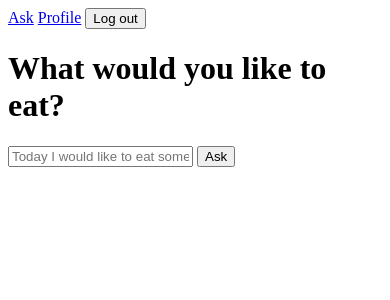
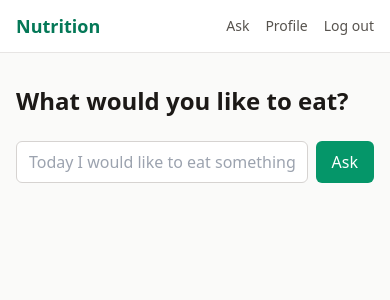
Before and after one commit to shrimpmode/recipeai, a Django app: page / in a window 390 px wide. Shown: the top 300 px of the page. Run offline with Django 5.2, Linux system fonts and the light colour scheme; the visitor is signed in with stand-in values (Sample User, id 1); parts of the project's set-up code (start-up, migrations or seed data) failed here and were passed over; some libraries are stand-ins or nearby versions.

Commit message:
project styles

```diff
--- a/templates/base.html
+++ b/templates/base.html
@@ -2,27 +2,36 @@
 <html lang="en">
 <head>
   <meta charset="utf-8">
+  <meta name="viewport" content="width=device-width, initial-scale=1">
   <title>{% block title %}Nutrition{% endblock %}</title>
   <script src="https://unpkg.com/htmx.org@1.9.12"></script>
+  <script src="https://cdn.tailwindcss.com"></script>
 </head>
-<body>
-  <nav>
+<body class="min-h-screen bg-stone-50 text-stone-900">
+  <nav class="border-b border-stone-200 bg-white">
+    <div class="mx-auto flex max-w-2xl items-center justify-between px-4 py-3">
+      <a href="{% url 'submit-query' %}" class="text-lg font-semibold text-emerald-700">Nutrition</a>
+      <div class="flex items-center gap-4 text-sm">
         {% if user.is_authenticated %}
-      <a href="{% url 'submit-query' %}">Ask</a>
-      <a href="{% url 'edit-profile' %}">Profile</a>
-      <form action="{% url 'logout' %}" method="post" style="display:inline">
+          <a href="{% url 'submit-query' %}" class="text-stone-600 hover:text-emerald-700">Ask</a>
+          <a href="{% url 'edit-profile' %}" class="text-stone-600 hover:text-emerald-700">Profile</a>
+          <form action="{% url 'logout' %}" method="post">
             {% csrf_token %}
-        <button type="submit">Log out</button>
+            <button type="submit" class="text-stone-600 hover:text-emerald-700">Log out</button>
           </form>
         {% else %}
-      <a href="{% url 'login' %}">Log in</a>
+          <a href="{% url 'login' %}" class="text-stone-600 hover:text-emerald-700">Log in</a>
         {% endif %}
+      </div>
+    </div>
   </nav>
 
+  <main class="mx-auto max-w-2xl px-4 py-8">
     {% for message in messages %}
-    <p>{{ message }}</p>
+      <p class="mb-4 rounded-md bg-emerald-50 px-4 py-2 text-sm text-emerald-800">{{ message }}</p>
     {% endfor %}
 
     {% block content %}{% endblock %}
+  </main>
 </body>
 </html>
--- a/templates/queries/_error.html
+++ b/templates/queries/_error.html
@@ -1,3 +1,3 @@
-<div>
+<div class="rounded-lg border border-red-200 bg-red-50 px-4 py-3 text-red-800">
   <p>Something went wrong finding recipes for that request. Please try again.</p>
 </div>
--- a/templates/queries/_status_poll.html
+++ b/templates/queries/_status_poll.html
@@ -1,3 +1,5 @@
-<div hx-get="{% url 'query-status' query_request.id %}" hx-trigger="load delay:1s" hx-swap="outerHTML">
+<div hx-get="{% url 'query-status' query_request.id %}" hx-trigger="load delay:1s" hx-swap="outerHTML"
+     class="flex items-center gap-3 rounded-lg border border-stone-200 bg-white px-4 py-3 text-stone-600">
+  <span class="h-4 w-4 animate-spin rounded-full border-2 border-emerald-600 border-t-transparent"></span>
   <p>Finding recipes for you&hellip;</p>
 </div>
--- a/templates/queries/submit.html
+++ b/templates/queries/submit.html
@@ -1,11 +1,13 @@
 {% extends "base.html" %}
 
 {% block content %}
-<h1>What would you like to eat?</h1>
-<form hx-post="{% url 'submit-query' %}" hx-target="#result" hx-swap="innerHTML">
+<h1 class="mb-6 text-2xl font-semibold text-stone-900">What would you like to eat?</h1>
+<form hx-post="{% url 'submit-query' %}" hx-target="#result" hx-swap="innerHTML"
+      class="flex gap-2">
   {% csrf_token %}
-  <input type="text" name="prompt" placeholder="Today I would like to eat something high fiber" required>
-  <button type="submit">Ask</button>
+  <input type="text" name="prompt" placeholder="Today I would like to eat something high fiber" required
+         class="flex-1 rounded-md border border-stone-300 px-3 py-2 focus:border-emerald-500 focus:outline-none">
+  <button type="submit" class="rounded-md bg-emerald-600 px-4 py-2 font-medium text-white hover:bg-emerald-700">Ask</button>
 </form>
-<div id="result"></div>
+<div id="result" class="mt-8"></div>
 {% endblock %}
--- a/templates/registration/login.html
+++ b/templates/registration/login.html
@@ -1,10 +1,10 @@
 {% extends "base.html" %}
 
 {% block content %}
-<h1>Log in</h1>
-<form method="post">
+<h1 class="mb-6 text-2xl font-semibold text-stone-900">Log in</h1>
+<form method="post" class="space-y-4 rounded-lg border border-stone-200 bg-white p-6 shadow-sm [&_input]:w-full [&_input]:rounded-md [&_input]:border [&_input]:border-stone-300 [&_input]:px-3 [&_input]:py-2 [&_input]:focus:border-emerald-500 [&_input]:focus:outline-none [&_label]:mb-1 [&_label]:block [&_label]:text-sm [&_label]:font-medium [&_label]:text-stone-700 [&_ul.errorlist]:mt-1 [&_ul.errorlist]:text-sm [&_ul.errorlist]:text-red-600">
   {% csrf_token %}
   {{ form.as_p }}
-  <button type="submit">Log in</button>
+  <button type="submit" class="w-full rounded-md bg-emerald-600 px-4 py-2 font-medium text-white hover:bg-emerald-700">Log in</button>
 </form>
 {% endblock %}
```
Also changed, not shown: templates/accounts/profile_form.html (+4 -4 lines), templates/queries/_results.html (+24 -18 lines), README.md. Lines whose indentation alone changed are shown as unchanged.
